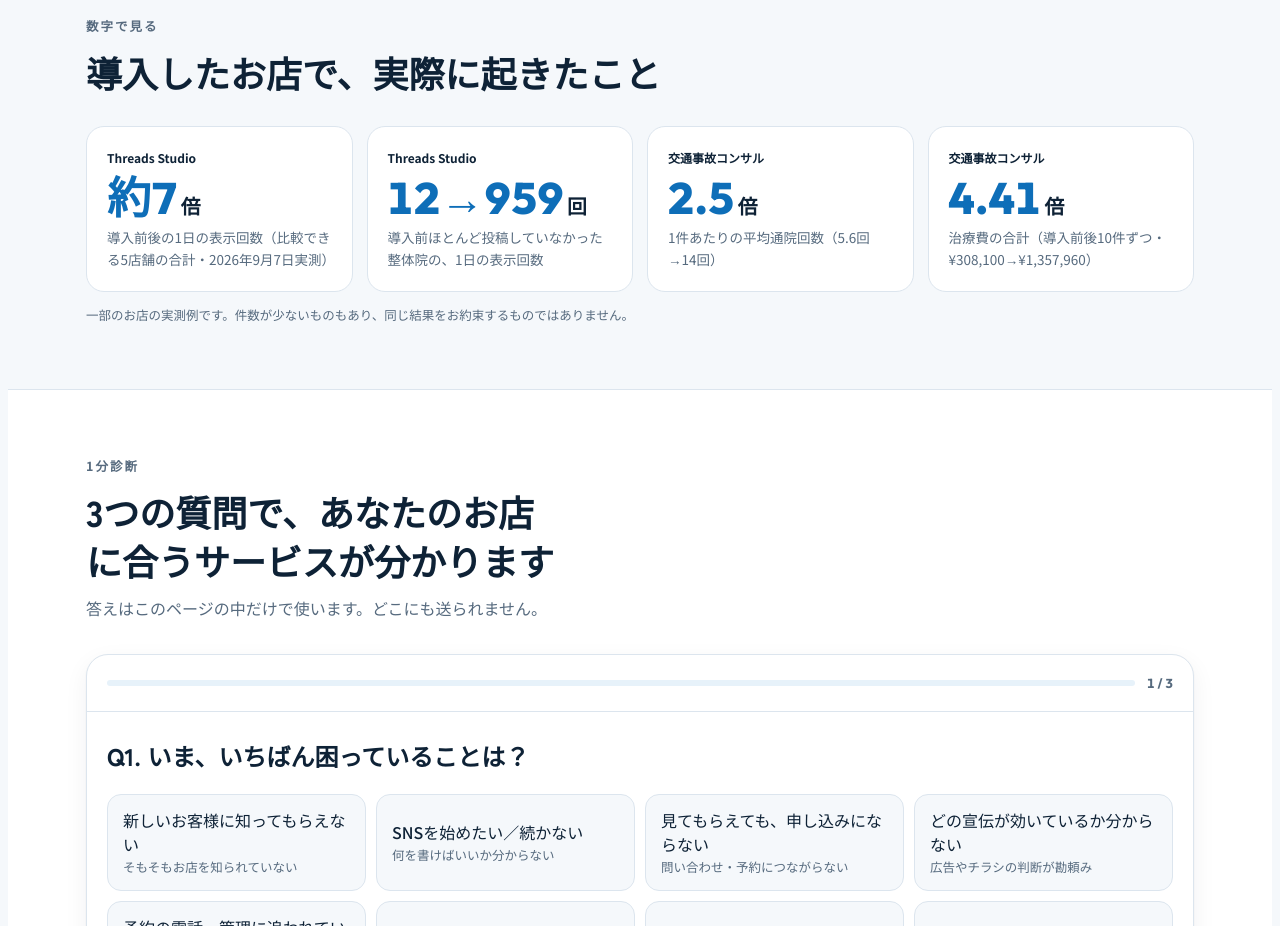
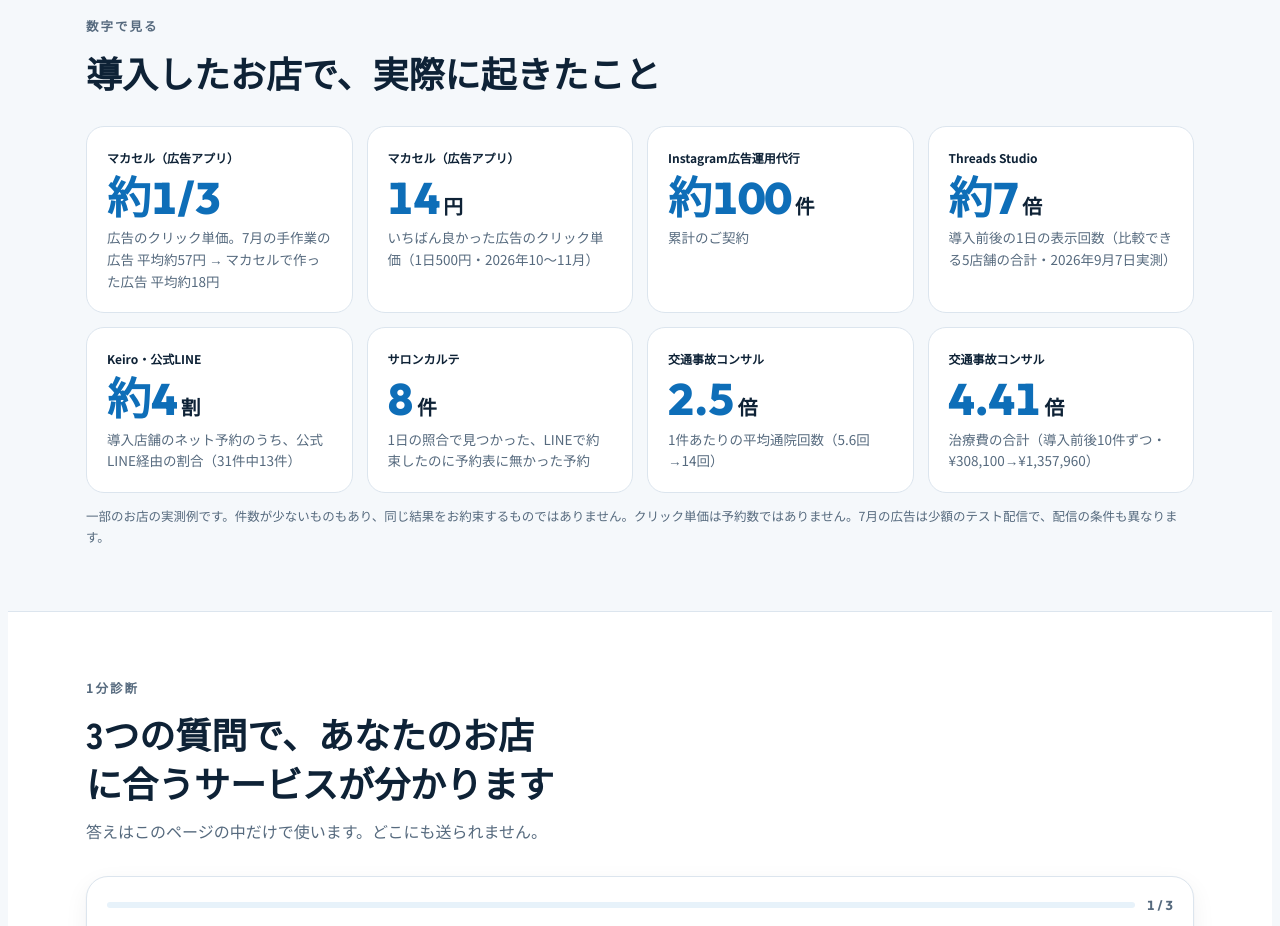
Before and after one commit to shittoruad-gif/service-lp, a plain HTML site: page index.html in a window 1280 px wide. Shown: the part 5380-6306 px from the top of the page. Drawn offline with Linux system fonts and the light colour scheme.

Commit message:
サービス紹介LPに各サービスの実績を追加（マカセルのクリック単価など）
Co-Authored-By: Claude Opus 5.5 <noreply@anthropic.com>

```diff
--- a/index.html
+++ b/index.html
@@ -460,12 +460,16 @@ footer{padding-block:40px 32px;font-size:13px;color:var(--sub);border-top:1px so
         <h2>導入したお店で、実際に起きたこと</h2>
       </div>
       <div class="stats">
+        <div class="stat"><span class="who">マカセル（広告アプリ）</span><div class="v n">約1/3</div><p>広告のクリック単価。7月の手作業の広告 平均約57円 → マカセルで作った広告 平均約18円</p></div>
+        <div class="stat"><span class="who">マカセル（広告アプリ）</span><div class="v n">14<small>円</small></div><p>いちばん良かった広告のクリック単価（1日500円・2026年10〜11月）</p></div>
+        <div class="stat"><span class="who">Instagram広告運用代行</span><div class="v n">約100<small>件</small></div><p>累計のご契約</p></div>
         <div class="stat"><span class="who">Threads Studio</span><div class="v n">約7<small>倍</small></div><p>導入前後の1日の表示回数（比較できる5店舗の合計・2026年9月7日実測）</p></div>
-        <div class="stat"><span class="who">Threads Studio</span><div class="v n">12→959<small>回</small></div><p>導入前ほとんど投稿していなかった整体院の、1日の表示回数</p></div>
+        <div class="stat"><span class="who">Keiro・公式LINE</span><div class="v n">約4<small>割</small></div><p>導入店舗のネット予約のうち、公式LINE経由の割合（31件中13件）</p></div>
+        <div class="stat"><span class="who">サロンカルテ</span><div class="v n">8<small>件</small></div><p>1日の照合で見つかった、LINEで約束したのに予約表に無かった予約</p></div>
         <div class="stat"><span class="who">交通事故コンサル</span><div class="v n">2.5<small>倍</small></div><p>1件あたりの平均通院回数（5.6回→14回）</p></div>
         <div class="stat"><span class="who">交通事故コンサル</span><div class="v n">4.41<small>倍</small></div><p>治療費の合計（導入前後10件ずつ・¥308,100→¥1,357,960）</p></div>
       </div>
-      <p class="note" style="margin-top:12px">一部のお店の実測例です。件数が少ないものもあり、同じ結果をお約束するものではありません。</p>
+      <p class="note" style="margin-top:12px">一部のお店の実測例です。件数が少ないものもあり、同じ結果をお約束するものではありません。クリック単価は予約数ではありません。7月の広告は少額のテスト配信で、配信の条件も異なります。</p>
     </div>
   </section>
 
@@ -627,7 +631,7 @@ var S=[
  outs:['毎週の新しい広告＋店舗専用LP','成果の良い広告が一目で分かるダッシュボード','予算の安全装置（上限で自動停止・毎朝の請求チェック）','予約1件あたりの広告費での判定と、作り直し'],
  plans:[{n:'広告費 月5万円まで',p:'11,000',u:'円/月',rec:1,f:['最低料金','毎週の広告制作＋専用LP','予算上限で自動停止','ダッシュボード']},{n:'広告費 月5万円超',p:'広告費×20%',u:'＋税',f:['広告費6万円 → 13,200円','広告費10万円 → 22,000円','広告費20万円 → 44,000円','制作・配信・監視はすべて込み']}],
  terms:[['広告費','Meta社へ直接お支払い（実費）'],['縛り','最低契約期間なし'],['解約','前月末までのご連絡']],
- faq:[['広告費はいくら必要ですか？','お店の状況に合わせて決めます。週の上限を設定し、超えそうなら自動で配信を止めるため、使いすぎの心配はありません。'],['成果はどう判断しますか？','「予約1件あたりの広告費」で判断します。一定期間成果が出なければ止めて、広告とページを作り直します。'],['医療広告のルールは大丈夫ですか？','効果の断定・体験談・ビフォーアフター写真などの表現を毎回チェックし、リンク先のページまで点検してから配信します。']],
+ res:[['約100件','累計のご契約'],['約1/3','マカセルで作り直した広告のクリック単価（平均約57円→約18円）'],['47店舗','広告制作の実運用（8業種・2026年8月時点）']],  faq:[['広告費はいくら必要ですか？','お店の状況に合わせて決めます。週の上限を設定し、超えそうなら自動で配信を止めるため、使いすぎの心配はありません。'],['成果はどう判断しますか？','「予約1件あたりの広告費」で判断します。一定期間成果が出なければ止めて、広告とページを作り直します。'],['医療広告のルールは大丈夫ですか？','効果の断定・体験談・ビフォーアフター写真などの表現を毎回チェックし、リンク先のページまで点検してから配信します。']],
  cta:['無料で相談する',FORM],lp:'https://ig-ads.s-toru.com/',video:'https://www.youtube.com/watch?v=Cc6t_HCy9sA',doc:'igads',pair:['lp','keiro']},
 
 {id:'makaseru',stage:1,name:'マカセル',status:'live',
@@ -640,7 +644,7 @@ var S=[
  outs:['すぐ出せる広告素材一式（文章・画像・ショート動画）','はじめの設定（Meta広告の準備から最初の広告まで・Zoom）','毎週月曜の朝、成績レポートを公式LINEでお届け','しっとるが作って出す広告・ショート動画（毎月）'],
  plans:[{n:'ライト',p:'19,800',u:'円/月',rec:1,f:['作成 月60本','広告アカウント 1','しっとる制作 月1本']},{n:'プロ',p:'33,000',u:'円/月',f:['作成 月120本','広告アカウント 3','しっとる制作 月3本']},{n:'ビジネス',p:'49,500',u:'円/月',f:['作成 月200本','広告アカウント 6','しっとる制作 月5本']}],
  terms:[['無料お試し','7日間（期間中の解約は0円）'],['縛り','なし'],['初期費用','0円'],['年払い','11か月分']],
- faq:[['広告の出稿までやってくれますか？','お店の登録とMetaとの接続はしっとるが行います。どのプランでも、広告・ショート動画を作って出す・入れ替えるまで代わりに行う分が含まれます。'],['動画の素材は何を用意すれば？','お店で撮った動画がいちばんです（なければ写真）。撮り方の案内が画面と公式LINEに自動で届きます。'],['任せたくなったら？','Instagram広告 運用代行（まるごとおまかせ）へ切り替えられます。']],
+ res:[['約1/3','広告のクリック単価（7月の手作業の広告 平均約57円 → マカセルで作った広告 平均約18円）'],['14円','いちばん良かった広告のクリック単価（整体・1日500円・2026年10〜11月）'],['47店舗','しっとるの広告制作で実運用（8業種・2026年8月時点）']],  faq:[['広告の出稿までやってくれますか？','お店の登録とMetaとの接続はしっとるが行います。どのプランでも、広告・ショート動画を作って出す・入れ替えるまで代わりに行う分が含まれます。'],['動画の素材は何を用意すれば？','お店で撮った動画がいちばんです（なければ写真）。撮り方の案内が画面と公式LINEに自動で届きます。'],['任せたくなったら？','Instagram広告 運用代行（まるごとおまかせ）へ切り替えられます。']],
  cta:['7日間無料で始める','https://app.s-toru.com'],lp:'https://shittoruad-gif.github.io/makaseru-lp/',video:'https://www.youtube.com/watch?v=1Xa0zc1LI8g',doc:'makaseru',pair:['lp','keiro']},
 
 {id:'lp',stage:2,name:'LP制作サービス',status:'ready',
@@ -653,7 +657,7 @@ var S=[
  outs:['スマホで読みやすい、申し込み直結のLP 1ページ','URLの発行と公開作業','計測タグ・公式LINEへの導線の組み込み','公開後の修正（毎月3回まで無料）'],
  plans:[{n:'LP制作・運用プラン',p:'14,300',u:'円/月',rec:1,f:['初期費用0円（制作費は月額に含む）','公開・計測タグ・LINE導線込み','公開後の修正 毎月3回まで無料','12か月のご契約（以後1か月ごと）']}],
  terms:[['契約','12か月（以後1か月ごとの更新）'],['初期費用','0円'],['ドメイン等','使う場合は実費']],
- faq:[['何を用意すればいいですか？','業種・サービス内容・お客様像が分かれば作れます。強み・実績・料金・写真があると、さらに良く仕上がります。'],['広告とセットで頼めますか？','はい。Instagram広告と組み合わせると、広告からページ、LINEまでがつながり、効果まで測れます。']],
+ res:[['約8%','広告から来たページで、予約ボタンまで進んだ割合（4,792回中402回・2026年10月8日〜11月4日）'],['11セクション','申し込みまでの順番を決めた「型」で制作']],  faq:[['何を用意すればいいですか？','業種・サービス内容・お客様像が分かれば作れます。強み・実績・料金・写真があると、さらに良く仕上がります。'],['広告とセットで頼めますか？','はい。Instagram広告と組み合わせると、広告からページ、LINEまでがつながり、効果まで測れます。']],
  cta:['無料で相談する',FORM],lp:'https://shittoruad-gif.github.io/lp-seisaku-lp/',video:'https://www.youtube.com/watch?v=8TNZOQdsL20',doc:'lp',pair:['igads','keiro']},
 
 {id:'keiro',stage:3,name:'Keiro・公式LINE構築',kana:'ケイロ',status:'live',
@@ -666,7 +670,7 @@ var S=[
  outs:['経路別の友だち追加・ブロック率・獲得単価の画面','ステップ配信・一斉配信・自動応答（上限なし）','リッチメニュー・クーポン・誕生日配信・スタンプカード','来店カード（受付のQRで来店ポイント）','受信箱（返信案つき）・リマインダ・回答フォーム'],
  plans:[{n:'Keiro プロ',p:'9,800',u:'円/月',rec:1,f:['計測・配信 上限なし','会話ボット・Meta広告への成果連携','受信箱・リマインダ・フォーム','詳しい分析・CSV出力']},{n:'公式LINE 制作パック',p:'16,500',u:'円（初回）',f:['公式LINEの開設・初期構築こみ','リッチメニューのデザイン・設定','あいさつ・応答メッセージ','プロ30日間無料つき']}],
  terms:[['無料お試し','アプリのみ14日・制作パック30日'],['縛り','なし（翌月から料金なし）'],['LINE料金','月200通まで無料〜（LINEヤフー社へ）']],
- faq:[['公式LINEを持っていなくても使えますか？','公式LINE制作パック（16,500円）で、作成から運用開始まで一括で行います。プロプラン30日間無料がつきます。'],['設定は難しくないですか？','画面の案内どおりにコピーして貼るだけで、合わせて30分〜1時間ほどです。ホームページのURLから初期設定を自動で組み立てる機能もあります。'],['あとから文面を直したい','公式LINEのトークでご依頼いただけます（納品後の修正は1,100円〜）。']],
+ res:[['約4割','導入店舗のネット予約のうち、公式LINE経由の割合（31件中13件・2026年8月29日〜11月7日）']],  faq:[['公式LINEを持っていなくても使えますか？','公式LINE制作パック（16,500円）で、作成から運用開始まで一括で行います。プロプラン30日間無料がつきます。'],['設定は難しくないですか？','画面の案内どおりにコピーして貼るだけで、合わせて30分〜1時間ほどです。ホームページのURLから初期設定を自動で組み立てる機能もあります。'],['あとから文面を直したい','公式LINEのトークでご依頼いただけます（納品後の修正は1,100円〜）。']],
  cta:['14日間無料で始める','https://keiro.s-toru.com'],lp:'https://keiro.s-toru.com',video:'https://www.youtube.com/watch?v=1mLBERCa5Lk',doc:'keiro',pair:['threads','igads']},
 
 {id:'salonkarte',stage:4,name:'サロンカルテ',status:'live',
@@ -679,7 +683,7 @@ var S=[
  outs:['店舗専用の予約ページ（担当者別・メニュー別のURL／QR）','予約表つき管理画面（顧客台帳・失客アラート・回数券）','LINE・メールの自動通知（確認・前日・お礼・月次レポート）','解約時は予約・顧客・カルテをCSVでお渡し'],
  plans:[{n:'1店舗',p:'19,800',u:'円/月',rec:1,f:['全機能込み','サーバー代・更新費 0円']},{n:'3店舗まで',p:'39,800',u:'円/月',f:['全機能込み','店舗をまたぐスタッフの空き状況も']},{n:'5店舗〜',p:'79,800',u:'円/月',f:['全機能込み','それ以外の店舗数はお見積り']}],
  terms:[['初期費用','98,000円〜（移行・LINE接続・研修込み）'],['契約','最低6ヶ月、以降1ヶ月ごと'],['手数料','掲載料・送客手数料なし']],
- faq:[['今の予約サイトから乗り換えられますか？','大手予約サービスから予約データと顧客台帳を移して切り替えた例があります。移行日までは今の仕組みと併用できます。'],['スタッフが覚えられるか不安です','本番に影響しない「練習モード」と、画面写真つきのマニュアルがあります。導入時に90分の研修も行います。']],
+ res:[['8件','1日の照合で見つかった「LINEで約束したのに予約表に無い」予約'],['0→8件','未記入リストと夜の通知を入れてから2日間で記入されたカルテ']],  faq:[['今の予約サイトから乗り換えられますか？','大手予約サービスから予約データと顧客台帳を移して切り替えた例があります。移行日までは今の仕組みと併用できます。'],['スタッフが覚えられるか不安です','本番に影響しない「練習モード」と、画面写真つきのマニュアルがあります。導入時に90分の研修も行います。']],
  cta:['無料デモを相談する',FORM],lp:'https://shittoruad-gif.github.io/salonkarte-lp/',doc:'salonkarte',pair:['keiro','kuchikomi']},
 
 {id:'kuchikomi',stage:5,name:'口コミ作成アプリ',status:'ready',
@@ -705,7 +709,7 @@ var S=[
  outs:['スタッフ用の学習ページ（院ごとのリンク）','印刷して使えるPDF','毎月の新しい号'],
  plans:[],
  terms:[['料金','正式リリース時にご案内'],['人数','院単位で使い放題']],
- faq:[['スタッフの人数分の契約が必要ですか？','いりません。院単位で使い放題です。']],
+ res:[['6冊・444ページ','完成している教材（腰・首肩・膝・足首・股関節・歩行）']],  faq:[['スタッフの人数分の契約が必要ですか？','いりません。院単位で使い放題です。']],
  cta:['無料サンプルを請求する',FORM],lp:'https://shittoruad-gif.github.io/hands-note-lp/',doc:'handsnote',pair:['jiko','salonos']},
 
 {id:'jiko',stage:6,name:'交通事故コンサルティング',status:'live',
```
